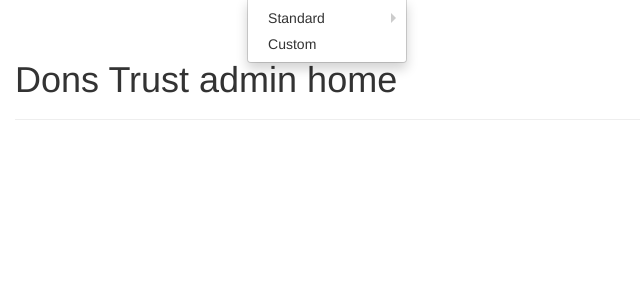
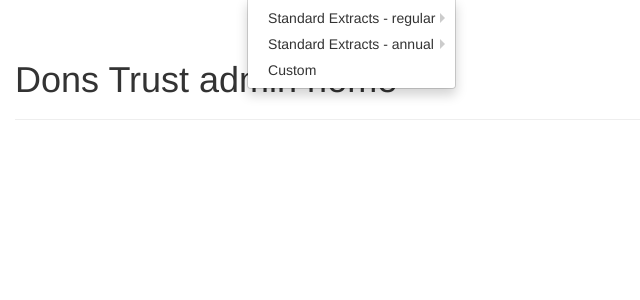
Before and after one commit to johnstembridge/DT, a Python web app: template templates/home.html in a window 1280 px wide, after a click on "Extracts". Shown: the part 52-352 px from the top of the page, without its empty margins (0-640 px from the left). Run offline with Jinja, Linux system fonts and the light colour scheme; the template is opened without the code that fills it, so the values that code supplies are empty; some libraries are stand-ins or nearby versions.

Commit message:
Reorganise extracts menu

```diff
--- a/templates/admin_base.html
+++ b/templates/admin_base.html
@@ -28,19 +28,22 @@
                 <a href="#" class="dropdown-toggle" data-toggle="dropdown">Extracts<b class="caret"></b></a>
                 <ul class="dropdown-menu">
                     <li class="dropdown-submenu">
-                        <a href="#" class="dropdown-toggle" data-toggle="dropdown"><span class="nav-label">Standard</span></a>
+                        <a href="#" class="dropdown-toggle" data-toggle="dropdown"><span class="nav-label">Standard Extracts - regular</span></a>
                         <ul class="dropdown-menu">
-                            <li><a tabindex="-1" href="#">Standard Extracts</a></li>
-                            <li class="divider"></li>
                             <li><a href="{{ url_for('extracts_certs') }}">Certificates</a></li>
-                            <li><a href="{{ url_for('extracts_cards') }}">Cards - renewal</a></li>
-                            <li><a href="{{ url_for('extracts_cards_all') }}">Cards - all</a></li>
-                            <li><a href="{{ url_for('extracts_renewals') }}">Renewal notices</a></li>
+                            <li><a href="{{ url_for('extracts_cards') }}">Cards - renewals</a></li>
+                            <li><a href="{{ url_for('extracts_junior_birthdays') }}">Juniors (birthday)</a></li>
                             <li><a href="{{ url_for('extracts_juniors') }}">Juniors</a></li>
-                            <li><a href="{{ url_for('extracts_junior_birthdays') }}">Juniors (birthday)</a></li>
-                            <li><a href="{{ url_for('extracts_debits') }}">Debits</a></li>
                             <li><a href="{{ url_for('extracts_email') }}">Email</a></li>
                             <li><a href="{{ url_for('extracts_comms') }}">Comms</a></li>
+                         </ul>
+                    </li>
+                    <li class="dropdown-submenu">
+                        <a href="#" class="dropdown-toggle" data-toggle="dropdown"><span class="nav-label">Standard Extracts - annual</span></a>
+                        <ul class="dropdown-menu">
+                            <li><a href="{{ url_for('extracts_cards_all') }}">Cards - new membership year</a></li>
+                            <li><a href="{{ url_for('extracts_renewals') }}">Renewal notices</a></li>
+                            <li><a href="{{ url_for('extracts_debits') }}">Debits</a></li>
                         </ul>
                     </li>
                     <li><a href="{{ url_for('extracts_select') }}">Custom</a></li>
```
